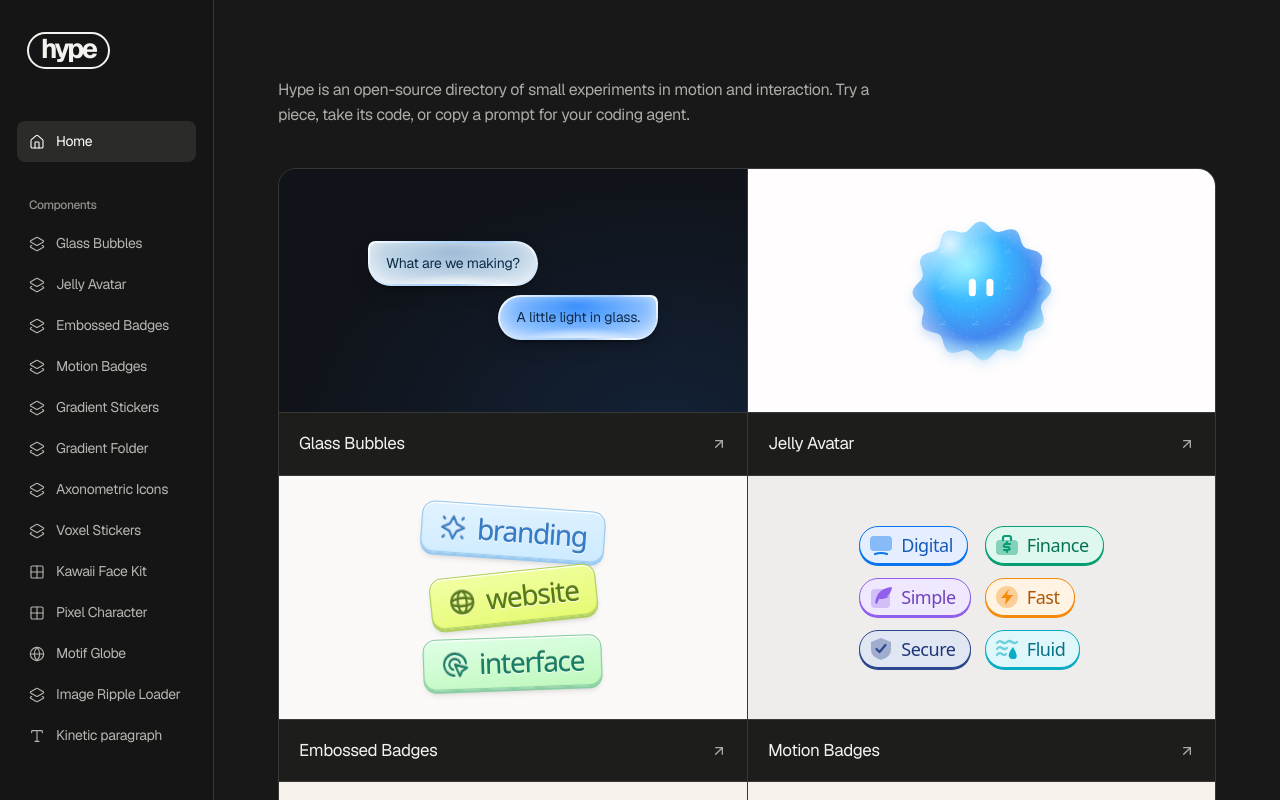
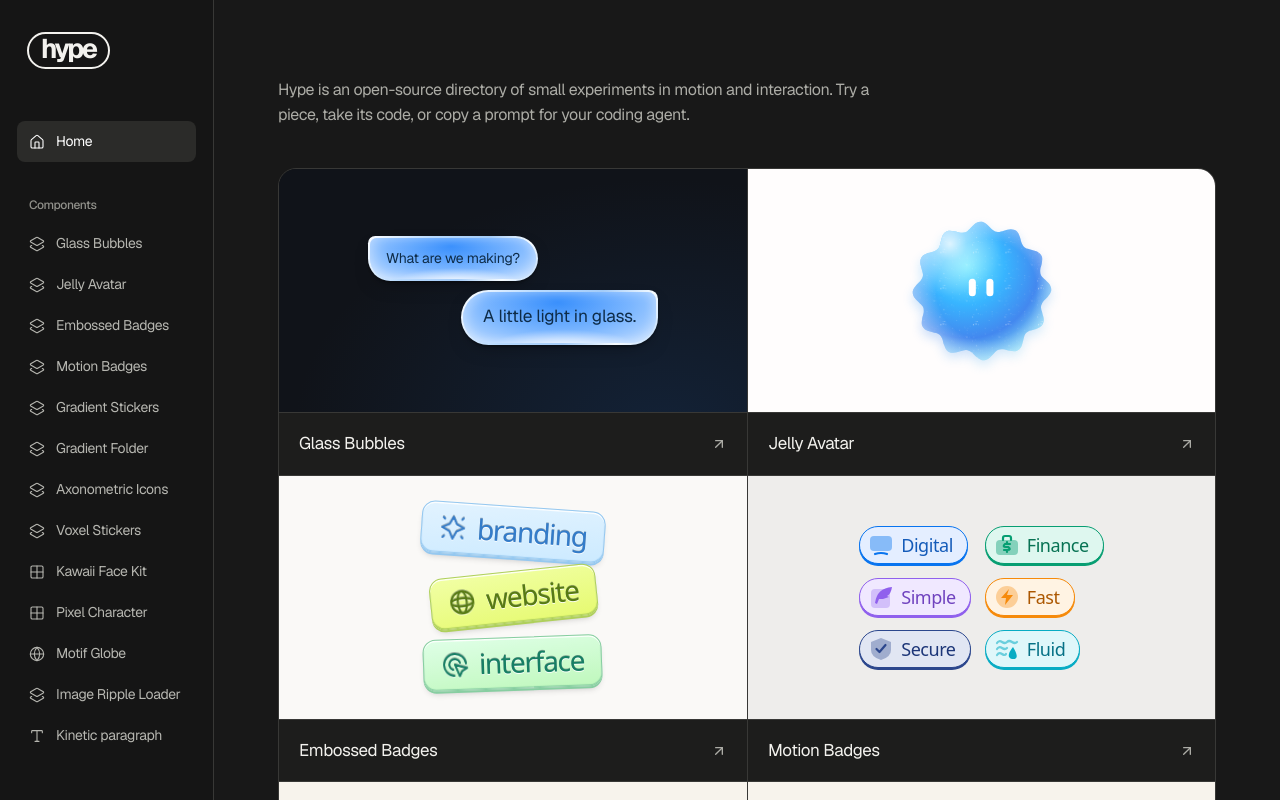
Before and after one commit to yash-dot-com/hyper, a Next.js app: page / in a window 1280 px wide. Shown: the top 800 px of the page. Built offline with nearby package versions, Linux system fonts and the light colour scheme.

Commit message:
Unify frosted bubble finishes and vary preview sizes

```diff
--- a/src/components/experiments/GlassBubble.tsx
+++ b/src/components/experiments/GlassBubble.tsx
@@ -1,21 +1,20 @@
 import type { CSSProperties, ReactNode } from "react";
 
-type Props = { children: ReactNode; side?: "incoming" | "outgoing" };
+type Props = { children: ReactNode; side?: "incoming" | "outgoing"; size?: "regular" | "large" };
 
-export function GlassBubble({children, side="outgoing"}:Props) {
+export function GlassBubble({children, side="outgoing", size="regular"}:Props) {
   const incoming = side === "incoming";
   const radius = incoming ? "9px 28px 28px 28px" : "28px 9px 28px 28px";
   const surface:CSSProperties = {
     background: [
       "radial-gradient(ellipse 38% 36% at 52% 109%, #ffffffda, transparent)",
-      incoming ? "radial-gradient(ellipse 78% 120% at 50% 20%, #9fbbd7 0%, #bcd2e5 48%, #eaf2f8 100%)"
-        : "radial-gradient(ellipse 78% 120% at 49% 20%, #388ffc 0%, #79b5ff 48%, #cfe5ff 100%)",
+      "radial-gradient(ellipse 78% 120% at 49% 20%, #388ffc 0%, #79b5ff 48%, #cfe5ff 100%)",
     ].join(","),
     borderRadius:"inherit", padding:".7em 1.15em .76em",
     boxShadow:"inset 5px 1px 12px #ffffff48, inset -4px -3px 10px #ffffff38",
   };
   return <div style={{alignSelf:incoming?"flex-start":"flex-end",maxWidth:"86%",width:"fit-content",padding:"2px",
-    borderRadius:radius,background:"linear-gradient(127deg,#f7fbff 3%,#b8dafe 32%,#a4ccf8 60%,#f7fcff 82%,#b9d9fc)",
+    fontSize:size==="large"?"1.24em":"1em",borderRadius:radius,background:"linear-gradient(127deg,#f7fbff 3%,#b8dafe 32%,#a4ccf8 60%,#f7fcff 82%,#b9d9fc)",
     boxShadow:"0 2px 2px #0004, 0 8px 22px -12px #0009",color:"#0e2c48",lineHeight:1.45,letterSpacing:"-.015em",
     overflowWrap:"anywhere",whiteSpace:"pre-wrap",textAlign:"start"}}>
     <div style={surface}>{children}</div>
--- a/src/components/showcase.tsx
+++ b/src/components/showcase.tsx
@@ -85,9 +85,12 @@ function EmbossedSheet({choose}:{choose?:(finish:BadgeFinish)=>void}) {
 }
 function JellyThumbnail() { return <JellyAvatar size={176}/>; }
 function GlassConversation({compact=false}:{compact?:boolean}) {
+  const [largeIndex,setLargeIndex] = useState(1);
+  useEffect(() => { setLargeIndex(Math.floor(Math.random() * (compact ? 2 : 3))); }, [compact]);
   return <div style={{width:"86%",maxWidth:compact?290:440,display:"flex",flexDirection:"column",gap:compact?9:14,fontSize:compact?14:18}}>
-    <GlassBubble side="incoming">What are we making?</GlassBubble>
-    <GlassBubble>A little light in glass.</GlassBubble>
+    {(compact ? ["What are we making?", "A little light in glass."] : ["What are we making?", "A little light in glass.", "Let’s try it."]).map((message,i) =>
+      <GlassBubble key={message} side={i%2 ? "outgoing" : "incoming"} size={i===largeIndex ? "large" : "regular"}>{message}</GlassBubble>
+    )}
   </div>;
 }
 function GlassThumbnail() { return <GlassConversation compact/>; }
```
